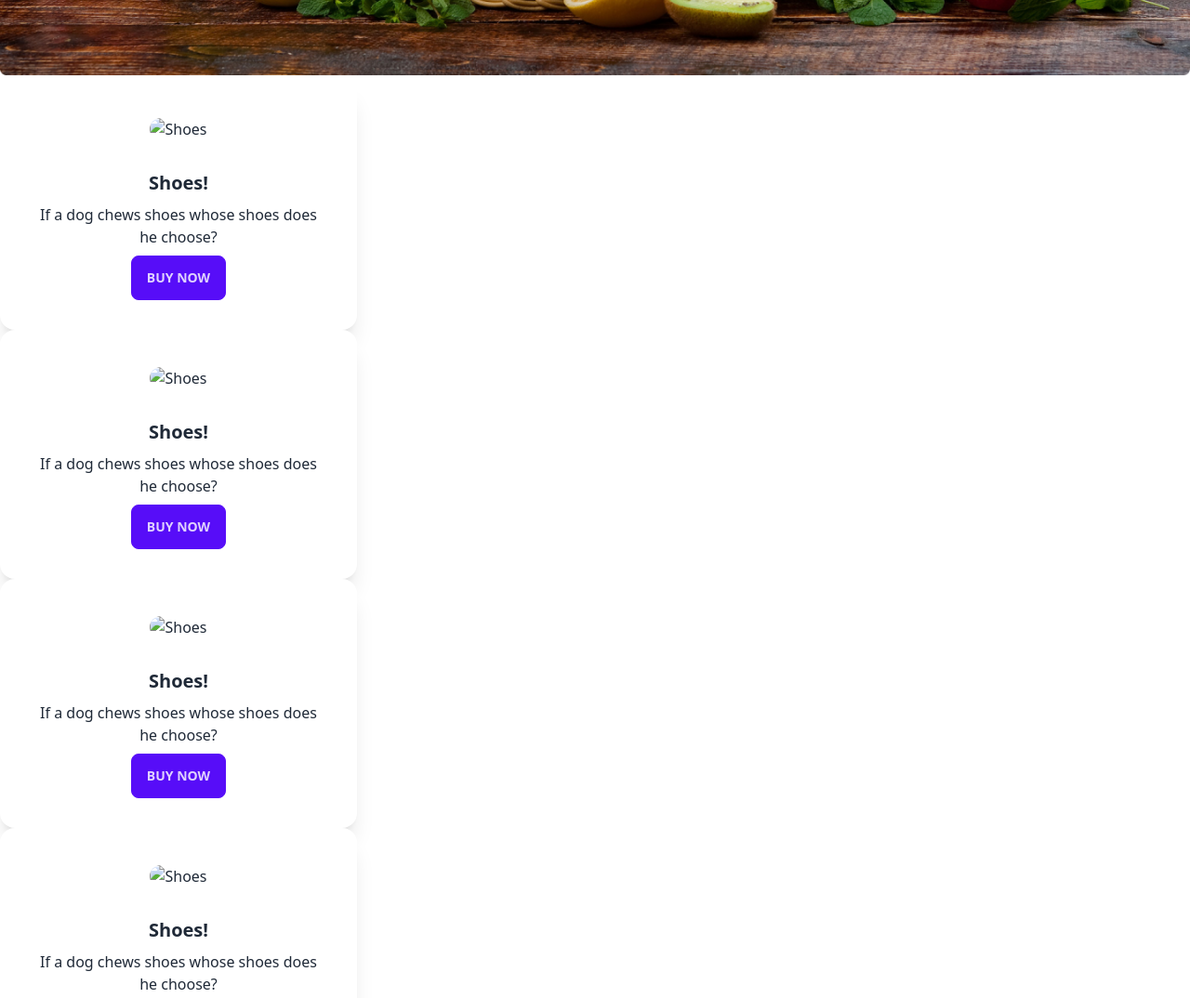
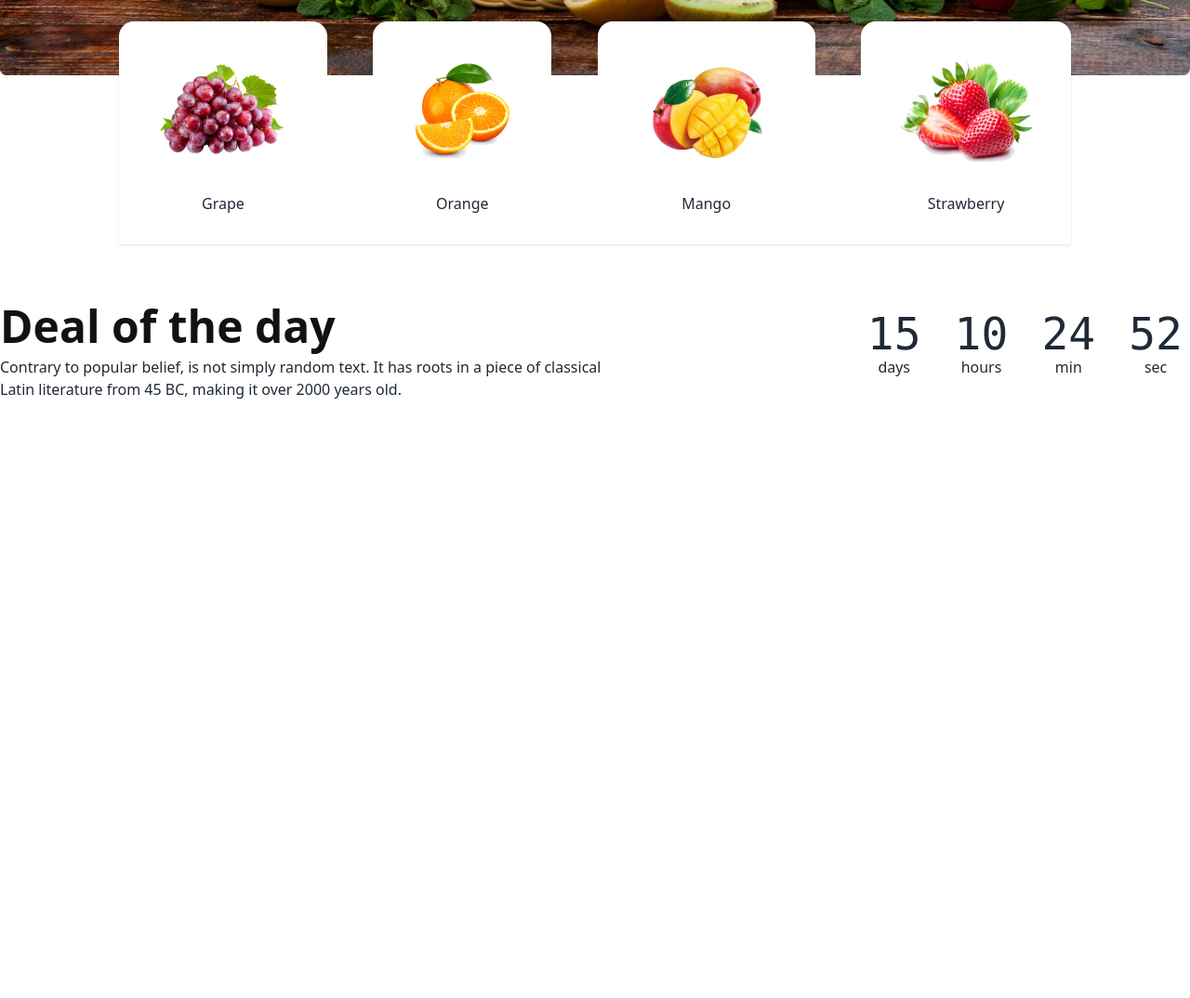
Before and after one commit to abtahsan/project-3, a plain HTML site: page index.html in a window 1280 px wide. Shown: the part 520-1594 px from the top of the page at 93% size. After the commit the page ends 951 px from the top, so only its background shows below. Drawn offline with nearby package versions, Linux system fonts and the light colour scheme.

Commit message:
Time section added

```diff
--- a/index.html
+++ b/index.html
@@ -7,6 +7,7 @@
     <!-- DaisyUI CDN link -->
     <link href="https://cdn.jsdelivr.net/npm/daisyui@3.7.3/dist/full.css" rel="stylesheet" type="text/css" />
     <script src="https://cdn.tailwindcss.com"></script>
+
 </head>
 <body>
     <header>
@@ -115,67 +116,92 @@
           </div>
 
           <!-- Fruit Category section -->
-          <section class="fruit-category w-3/4">
+          <section class="fruit-category bg-white z-0 lg:-z-50">
+            <div class="flex justify-between w-4/5 mx-auto lg:-mt-16 lg:shadow">
               <div>
-              <div class="card w-96 bg-base-100 shadow-xl">
+                <div class="card bg-base-100">
                   <figure class="px-10 pt-10">
-                  <img src="/images/stock/photo-1606107557195-0e29a4b5b4aa.jpg" alt="Shoes" class="rounded-xl" />
+                    <img src="/images/fruit1.png" alt="Shoes" class="rounded-xl" />
                   </figure>
                   <div class="card-body items-center text-center">
-                  <h2 class="card-title">Shoes!</h2>
-                  <p>If a dog chews shoes whose shoes does he choose?</p>
-                  <div class="card-actions">
-                    <button class="btn btn-primary">Buy Now</button>
-                  </div>
+                    <p>Grape</p>
                   </div>
                 </div>
               </div>
               <div>
-              <div class="card w-96 bg-base-100 shadow-xl">
+                <div class="card bg-base-100">
                   <figure class="px-10 pt-10">
-                  <img src="/images/stock/photo-1606107557195-0e29a4b5b4aa.jpg" alt="Shoes" class="rounded-xl" />
+                    <img src="/images/fruit2.png" alt="Shoes" class="rounded-xl" />
                   </figure>
                   <div class="card-body items-center text-center">
-                  <h2 class="card-title">Shoes!</h2>
-                  <p>If a dog chews shoes whose shoes does he choose?</p>
-                  <div class="card-actions">
-                    <button class="btn btn-primary">Buy Now</button>
-                  </div>
+                    <p>Orange</p>
                   </div>
                 </div>
               </div>
               <div>
-              <div class="card w-96 bg-base-100 shadow-xl">
+                <div class="card bg-base-100">
                   <figure class="px-10 pt-10">
-                  <img src="/images/stock/photo-1606107557195-0e29a4b5b4aa.jpg" alt="Shoes" class="rounded-xl" />
+                    <img src="/images/fruit3.png" alt="Shoes" class="rounded-xl" />
                   </figure>
                   <div class="card-body items-center text-center">
-                  <h2 class="card-title">Shoes!</h2>
-                  <p>If a dog chews shoes whose shoes does he choose?</p>
-                  <div class="card-actions">
-                    <button class="btn btn-primary">Buy Now</button>
-                  </div>
+                    <p>Mango</p>
                   </div>
                 </div>
               </div>
               <div>
-              <div class="card w-96 bg-base-100 shadow-xl">
+                <div class="card bg-base-100">
                   <figure class="px-10 pt-10">
-                  <img src="/images/stock/photo-1606107557195-0e29a4b5b4aa.jpg" alt="Shoes" class="rounded-xl" />
+                    <img src="/images/fruit4.png" alt="Shoes" class="rounded-xl" />
                   </figure>
                   <div class="card-body items-center text-center">
-                  <h2 class="card-title">Shoes!</h2>
-                  <p>If a dog chews shoes whose shoes does he choose?</p>
-                  <div class="card-actions">
-                    <button class="btn btn-primary">Buy Now</button>
+                    <p>Strawberry</p>
                   </div>
                 </div>
               </div>
             </div>
           </section>
 
+
     </header>
     <main>
+      <!-- Countdown section -->
+
+      <div class="count  container mt-16 mx-auto flex justify-between">
+        <div class="left">
+          <h2 class="text-[#121212] text-5xl font-extrabold mb-2">Deal of the day</h2>
+          <p>Contrary to popular belief, is not simply random text. It has roots in a piece of classical <br>Latin literature from 45 BC, making it over 2000 years old.</p>
+        </div>
+        <div class="right">
+          <div class="grid grid-flow-col gap-5 text-center auto-cols-max">
+            <div class="flex flex-col p-2 text-black-content">
+              <span class="countdown font-mono text-5xl">
+                <span style="--value:15;"></span>
+              </span>
+              days
+            </div>
+            <div class="flex flex-col p-2 text-black-content">
+              <span class="countdown font-mono text-5xl">
+                <span style="--value:10;"></span>
+              </span>
+              hours
+            </div>
+            <div class="flex flex-col p-2 text-black-content">
+              <span class="countdown font-mono text-5xl">
+                <span style="--value:24;"></span>
+              </span>
+              min
+            </div>
+            <div class="flex flex-col p-2 text-black-content">
+              <span class="countdown font-mono text-5xl">
+                <span style="--value:52;"></span>
+              </span>
+              sec
+            </div>
+          </div>
+        </div>
+      </div>
+
+
 
     </main>
     <footer>
```
Lines whose indentation alone changed are shown as unchanged.
